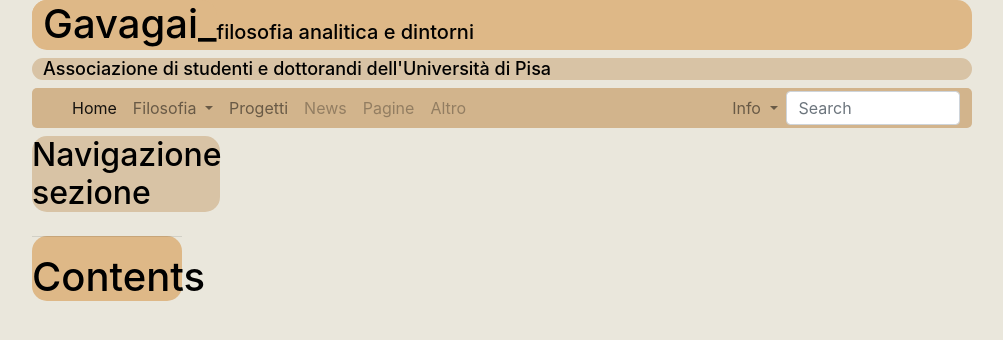
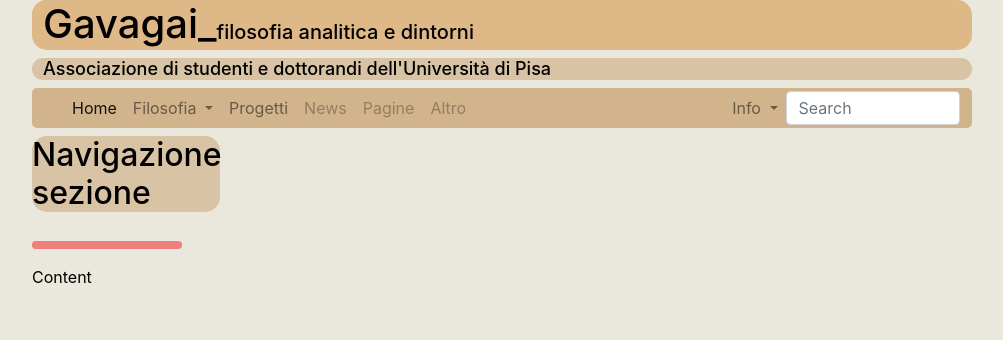
Before and after one commit to Gavagai-phi/gavagai-phi2.github.io, a Jekyll site: the page index.html, which Jekyll copies as it is, in a window 1280 px wide. Shown: the top 340 px of the page, without its empty margins (138-1141 px from the left). Built offline with Jekyll 4.4.1, drawn with Linux system fonts in a browser that asks for light colours.

Commit message:
Update index.html

```diff
--- a/index.html
+++ b/index.html
@@ -88,7 +88,8 @@
 	<h2>Navigazione sezione </h2>
 		 <div style="width: 80%;
 	float: left;">
-	<h1><hr>Contents</h1>
+	<h1><hr style="border-top: 8px solid lightcoral;border-radius: 15px; margin-top: 21px"></h1>
+	Content
 </div>
 
 </div>
```
